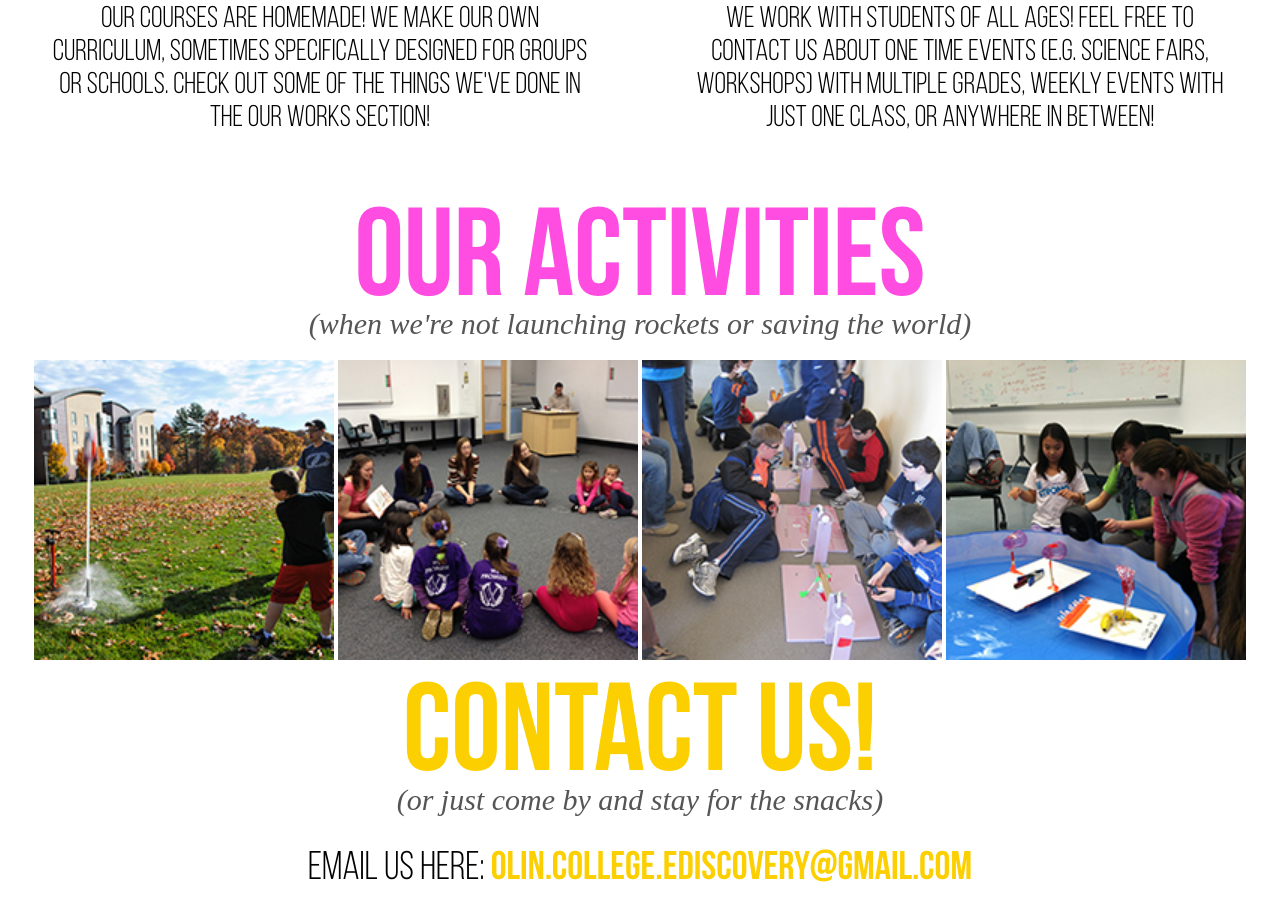
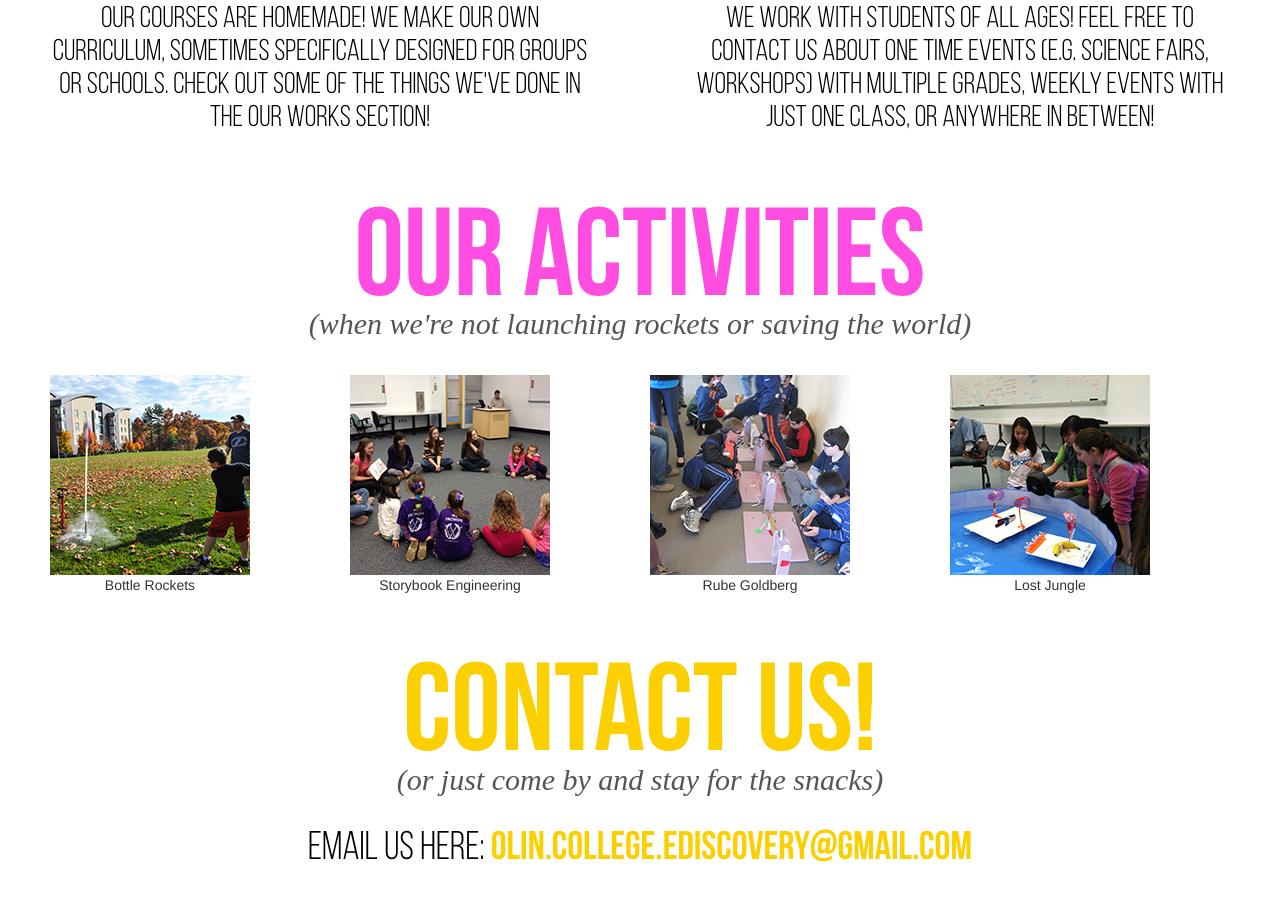
Before and after one commit to eDiscovery/eDiscovery.github.io, a plain HTML site: page index.html in a window 1280 px wide. Shown: the part 1448-2346 px from the top of the page. Drawn offline with nearby package versions, Linux system fonts and the light colour scheme; a web font is replaced by a local one.

Commit message:
added image descriptions

```diff
--- a/index.html
+++ b/index.html
@@ -76,10 +76,14 @@
 
     <h1 class="heading" id="startactivities"><span style="color:#FF4CE1">Our activities</span></h1>
     <h2 class="subheading">(when we're not launching rockets or saving the world)</h2>
-    <img src="images/BotRock.jpg" class="activity">
-    <img src="images/StorEng.jpg" class="activity">
-    <img src="images/RubGolb.jpg" class="activity">
-    <img src="images/LostJung.jpg" class="activity">
+    <table id="ActList">
+      <tr>
+        <td class="activity"><img src="images/BotRock.jpg" class="image"><p class="description">Bottle Rockets</p></td>
+        <td class="activity"><img src="images/StorEng.jpg" class="image"><p class="description">Storybook Engineering</p></td>
+        <td class="activity"><img src="images/RubGolb.jpg" class="image"><p class="description">Rube Goldberg</p></td>
+        <td class="activity"><img src="images/LostJung.jpg" class="image"><p class="description">Lost Jungle</p></td>
+      </tr>
+    </table>
 
     <h1 class="heading" id="startcontact"><span style="color:#FCCF00">Contact us!</span></h1>
     <h2 class="subheading">(or just come by and stay for the snacks)</h2>
```
